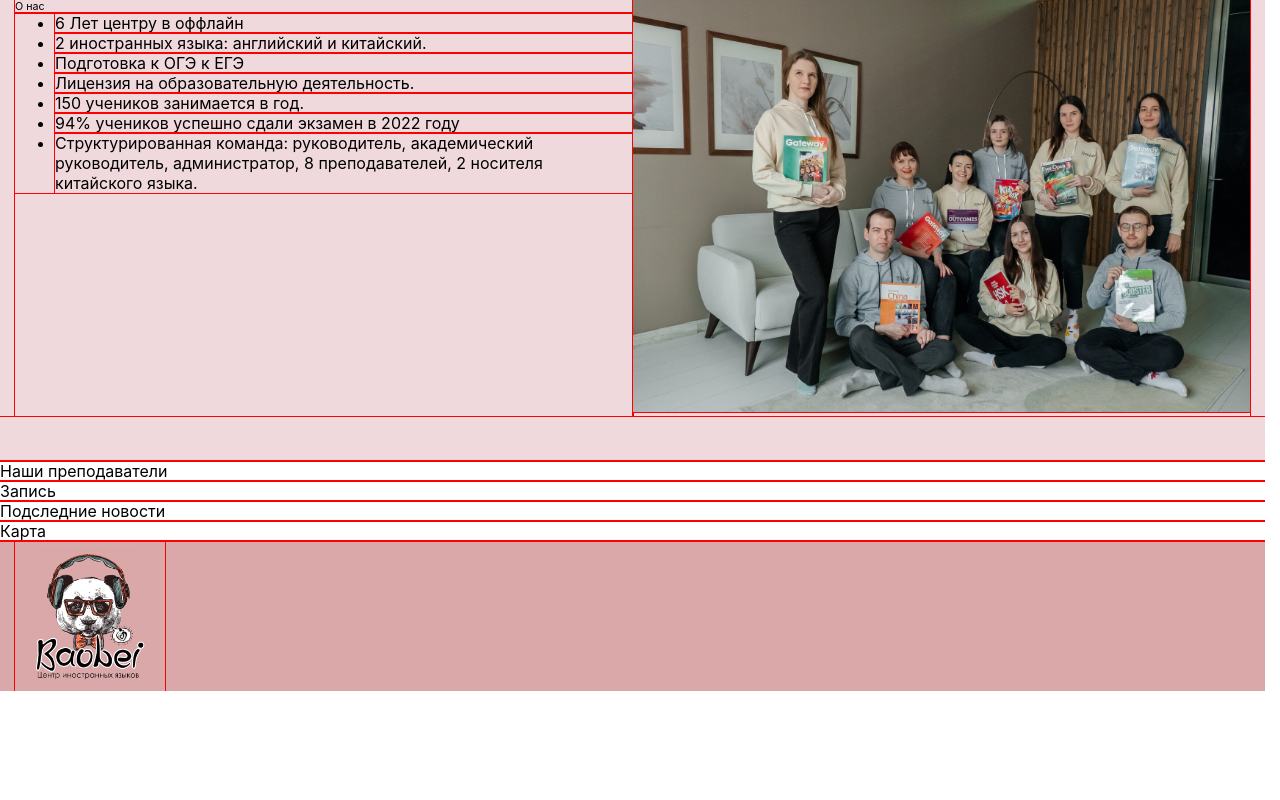
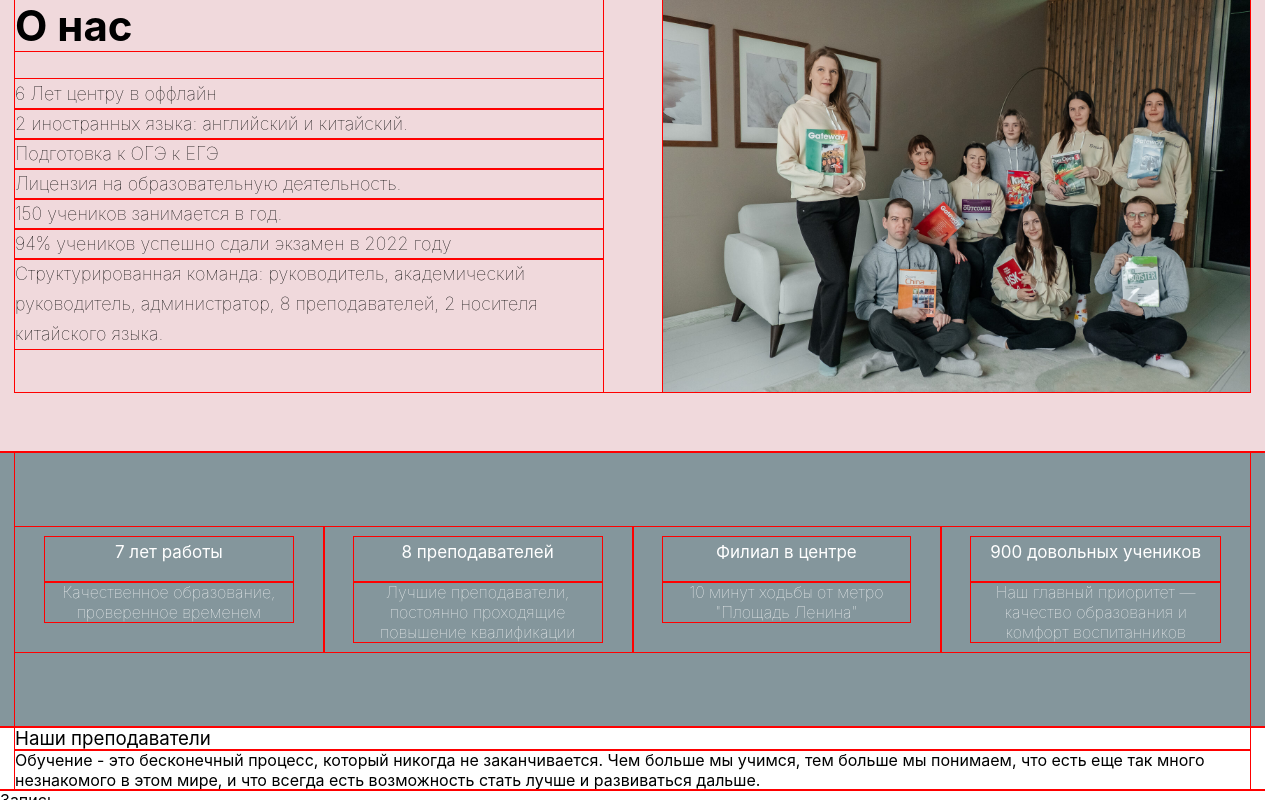
Before and after one commit to c0mixz0ne/baobei, a Vue app in the folder baobei/frontend/: page / in a window 1280 px wide. Shown: the part 3160-3960 px from the top of the page. Before the commit the page ends 3851 px from the top, so only its background shows below. Built offline with nearby package versions, Linux system fonts and the light colour scheme.

Commit message:
Доработки

```diff
--- a/baobei/frontend/src/assets/main.scss
+++ b/baobei/frontend/src/assets/main.scss
@@ -210,17 +210,69 @@ a,
 .about{
   background-color: $card-pink;
   padding-top:60px;
-  padding-bottom: 45px;
+  // padding-bottom: 45px;
   .container{
     display: flex;
-  }
+    flex-direction: column;
+    .info{
+      display: flex;
+      flex-direction: row;
+      gap: 60px;
+      margin-bottom: 60px;
       .content{
         width: 50%;
+        h6{
+          font-size: 42px;
+          font-weight: bold;
+          margin-bottom: 28px;
+        }
+        ul{
+          list-style-type: none;
+          margin: 0;
+          padding: 0;
+          li{
+            font-size: 18px;
+            line-height: 30px;
+            font-weight: lighter;
+          }
+        }
       }
       .image{
         width: 50%;
         img{
           width: 100%;
+          vertical-align: middle;
+        }
+      }
+    }
+  }
+  .list{
+    background-color: $card-gray;
+    ul{
+      list-style-type: none;
+      margin: 0;
+      padding: 75px 0;
+      display: flex;
+      li{
+        width:25%;
+        // border-left: 1px solid $border-pink;
+        border-right: 1px solid $border-pink;
+        padding: 10px 30px;
+        text-align: center;
+        color:#fff;
+        p.title{
+          font-size: 17px;
+          padding-top: 5px;
+          padding-bottom: 20px;
+          font-weight: normal;
+        }
+        p{
+          font-weight: lighter;
+        }
+      }
+      & :last-child{
+        border-right:0;
+      }
     }
   }
 }
--- a/baobei/frontend/src/assets/vars.scss
+++ b/baobei/frontend/src/assets/vars.scss
@@ -4,5 +4,6 @@ $pink: #daa8a8;
 $button-pink: #d9afaf;
 $card-pink: rgb(240, 217, 220);
 $card-gray: #84969c;
+$border-pink: #eac5c8;
 $logoHeight: 150px;
 $logoWidth: 150px;
--- a/baobei/frontend/src/components/AboutSection.vue
+++ b/baobei/frontend/src/components/AboutSection.vue
@@ -1,7 +1,8 @@
 <template>
     <section class="about">
         <div class="container">
-            <div class="content">
+            <div class="info">
+                <div class="content">
                 <h6>
                     О нас
                 </h6>
@@ -18,6 +19,45 @@
             <div class="image">
                 <img src="../assets/images/about.jpg" alt="">
             </div>
+            </div>
+        </div>
+        <div class="list">
+            <div class="container">
+                <ul>
+                    <li>
+                        <p class="title">
+                            7 лет работы
+                        </p>
+                        <p>
+                            Качественное образование, проверенное временем
+                        </p>
+                    </li>
+                    <li>
+                        <p class="title">
+                            8 преподавателей
+                        </p>
+                        <p>
+                            Лучшие преподаватели, постоянно проходящие повышение квалификации
+                        </p>
+                    </li>
+                    <li>
+                        <p class="title">
+                            Филиал в центре
+                        </p>
+                        <p>
+                            10 минут ходьбы от метро "Площадь Ленина"
+                        </p>
+                    </li>
+                    <li>
+                        <p class="title">
+                            900 довольных учеников
+                        </p>
+                        <p>
+                            Наш главный приоритет — качество образования и комфорт воспитанников
+                        </p>
+                    </li>
+                </ul>
+            </div>
         </div>
     </section>
 </template>
--- a/baobei/frontend/src/components/TeacherSection.vue
+++ b/baobei/frontend/src/components/TeacherSection.vue
@@ -1,5 +1,10 @@
 <template>
-    <section>
-        Наши преподаватели
+    <section class="teacher">
+        <div class="container">
+            <h3>Наши преподаватели</h3>
+            <p>
+                Обучение - это бесконечный процесс, который никогда не заканчивается. Чем больше мы учимся, тем больше мы понимаем, что есть еще так много незнакомого в этом мире, и что всегда есть возможность стать лучше и развиваться дальше.
+            </p>
+        </div>
     </section>
 </template>
```
Lines whose indentation alone changed are shown as unchanged.
